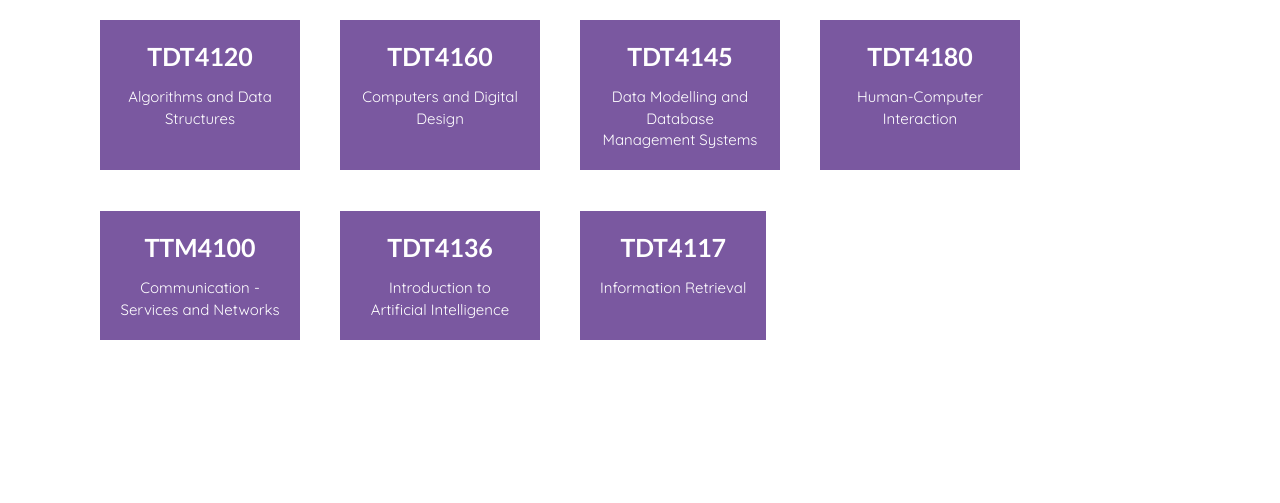
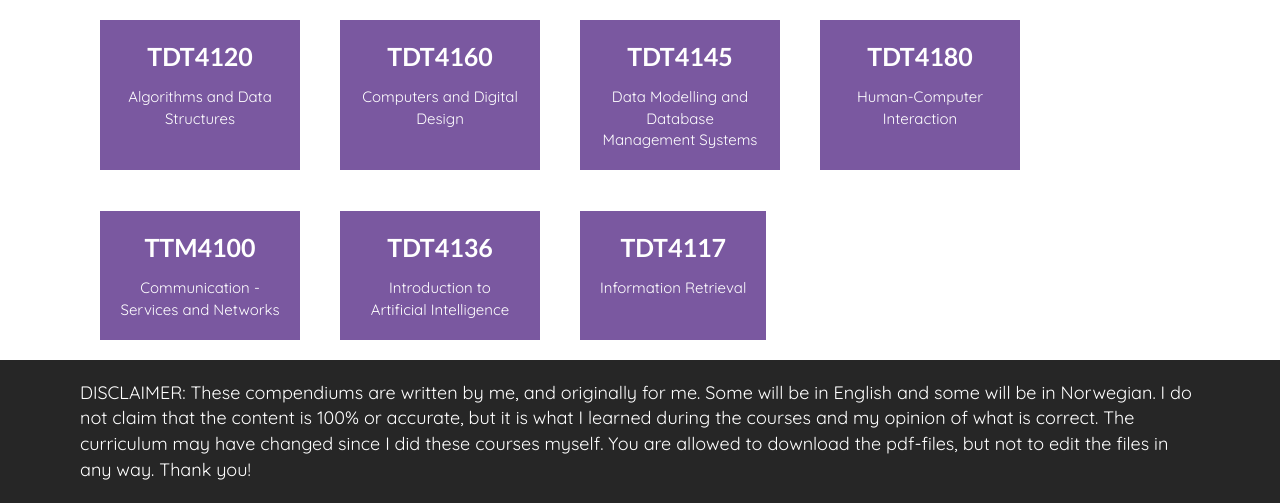
Before and after one commit to eirikdahlen/eirikdahlen.github.io, a React app: page / in a window 1280 px wide. Shown: the part 554-1057 px from the top of the page. Before the commit the page ends 914 px from the top, so only its background shows below. Built offline with nearby package versions, Linux system fonts and the light colour scheme.

Commit message:
Tried deploying to zeit now

```diff
--- a/package.json
+++ b/package.json
@@ -2,6 +2,7 @@
   "name": "eirikdahlen.github.io",
   "version": "0.1.0",
   "private": true,
+  "main": "./src/index.js",
   "dependencies": {
     "hover.css": "^2.3.2",
     "react": "^16.7.0",
@@ -14,7 +15,8 @@
     "start": "react-scripts start",
     "build": "react-scripts build",
     "test": "react-scripts test",
-    "eject": "react-scripts eject"
+    "eject": "react-scripts eject",
+    "now-build": "react-scripts build && mv build dist"
   },
   "eslintConfig": {
     "extends": "react-app"
--- a/public/css/style.css
+++ b/public/css/style.css
@@ -77,3 +77,15 @@ body {
     font-size: 50px;
     font-weight: lighter;
 }
+
+.footer_p {
+    background-color: #262626;
+    color: white;
+    text-align: left;
+    padding-left: 80px;
+    padding-right: 80px;
+    padding-top: 20px;
+    padding-bottom: 20px;
+    font-size: 18px;
+    font-weight: lighter;
+}
--- a/src/components/App.js
+++ b/src/components/App.js
@@ -2,6 +2,7 @@ import React, { Component } from 'react';
 
 import Header from './header';
 import Compendiums from './compendiums';
+import Footer from './footer';
 
 class App extends Component {
   render() {
@@ -9,7 +10,7 @@ class App extends Component {
         <div>
             <Header/>
             <Compendiums/>
-
+            <Footer/>
         </div>
     );
   }
--- a/src/components/footer.js
+++ b/src/components/footer.js
@@ -1,6 +1,18 @@
 import React from 'react';
 
 const Footer = () => {
+    return(
+        <div>
+            <p className="footer_p">
+                DISCLAIMER: These compendiums are written by me, and originally for me. Some will be in English
+                and some will be in Norwegian. I do not claim that the content is 100% or accurate, but it is what
+                I learned during the courses and my opinion of what is correct. The curriculum may have changed
+                since I did these courses myself. You are allowed to download the pdf-files, but not to edit
+                the files in any way. Thank you!
+
+            </p>
+        </div>
+    )
 
 }
 
```
Also changed, not shown: now.json (added, +11 -0 lines), src/components/compendium.js (line endings or trailing spaces).
